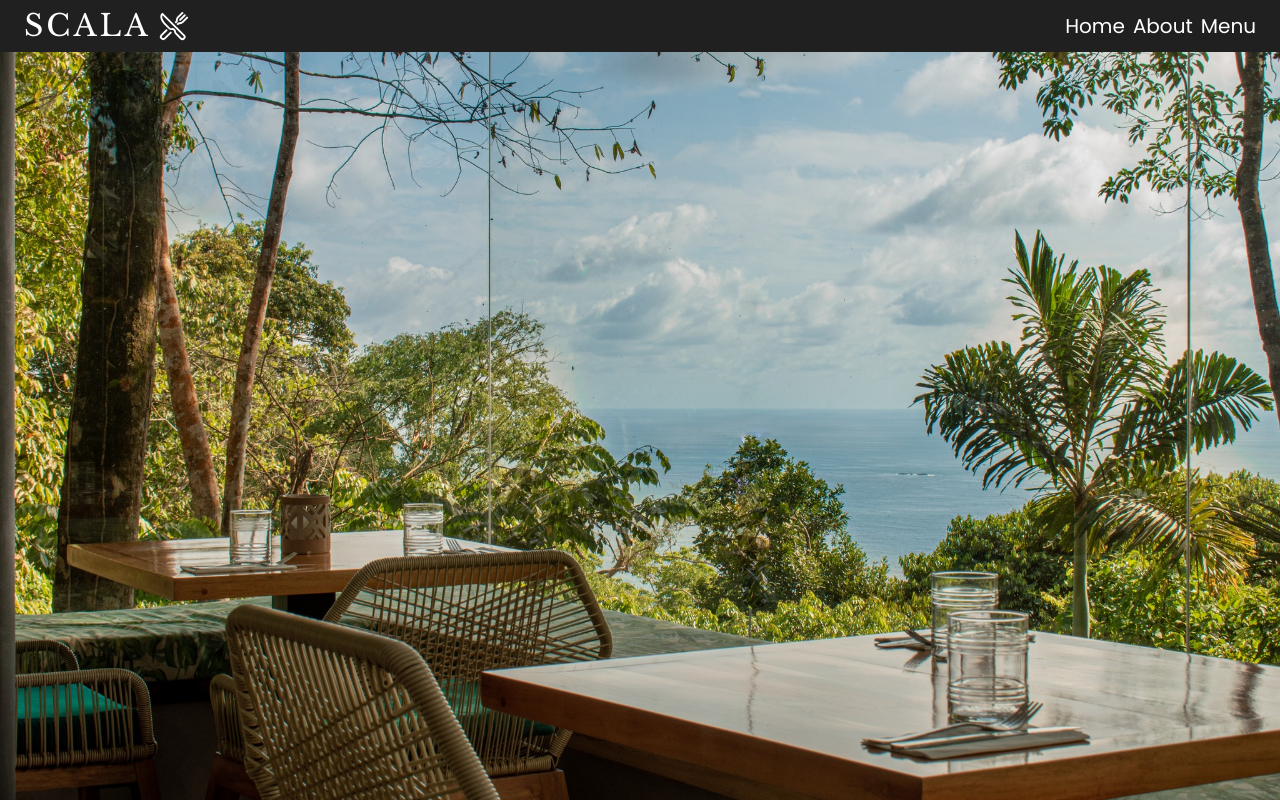
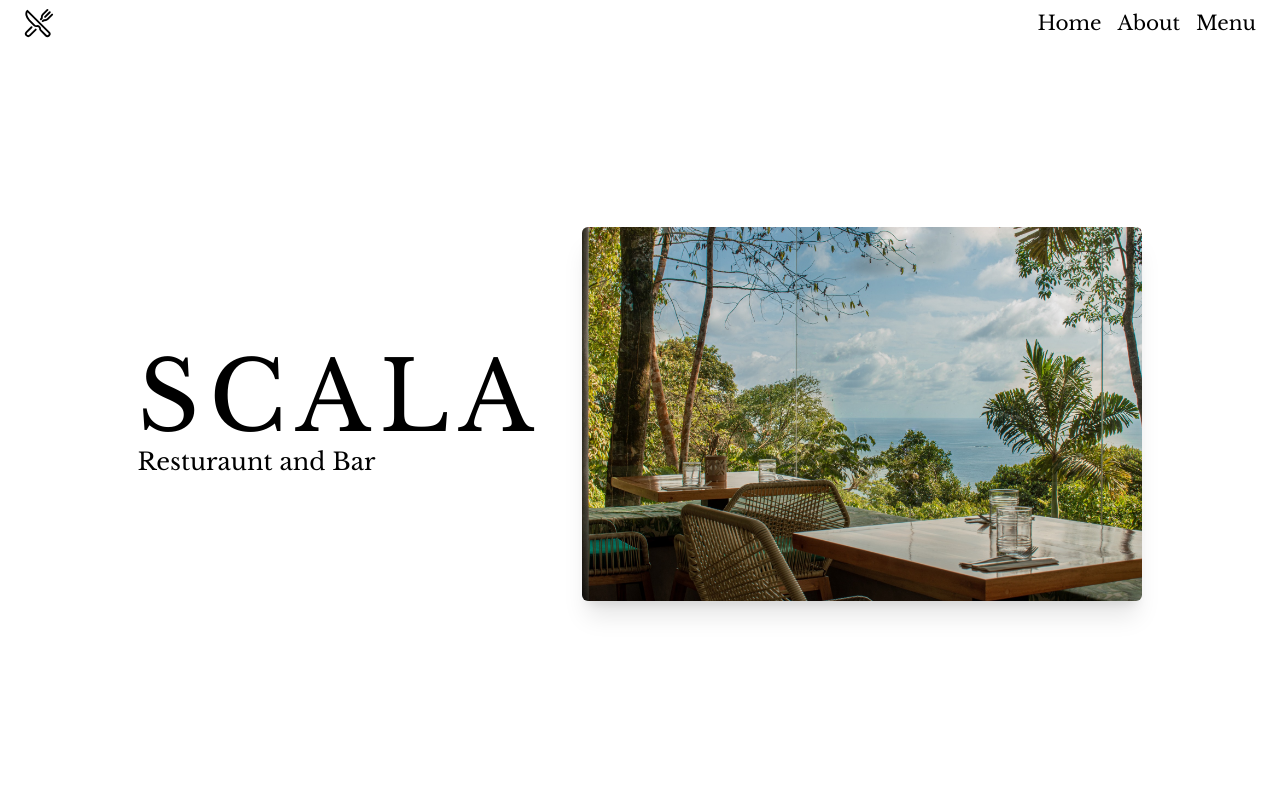
Before and after one commit to supersakana/scala_dominical, a website built with webpack: page dist/index.html in a window 1280 px wide. Built offline with nearby package versions, Linux system fonts and the light colour scheme.

Commit message:
updated basic layout for page

```diff
--- a/dist/index.html
+++ b/dist/index.html
@@ -9,21 +9,26 @@
     <script nomodule src="https://unpkg.com/ionicons@5.5.2/dist/ionicons/ionicons.js"></script>
     <title>Scala - Dominical</title>
   </head>
-  <body class="bg-[url('../src/img/three.jpg')] bg-no-repeat bg-cover bg-center w-screen h-screen">
-    <nav class="flex justify-between px-6 py-2 text-white bg-[#202020]">
-      <span class="flex items-center justify-center gap-x-2">
-        <h3 class="text-3xl font-logo tracking-widest">SCALA</h3>
-        <ion-icon class="text-3xl" name="restaurant-outline"></ion-icon>
-      </span>
+  <body class="">
+    <nav class="flex justify-between px-6 py-2">
+      <ion-icon class="text-3xl" name="restaurant-outline"></ion-icon>
 
-      <ul class="flex items-center justify-center gap-x-2 text-xl font-poppins">
-        <li><a href="#">Home</a></li>
-        <li><a href="#">About</a></li>
-        <li><a href="#">Menu</a></li>
+      <ul class="flex items-center justify-center gap-x-4 text-xl font-logo">
+        <li><a href="#" class="hover:text-[#d8a126] duration-500">Home</a></li>
+        <li><a href="#" class="hover:text-[#d8a126] duration-500">About</a></li>
+        <li><a href="#" class="hover:text-[#d8a126] duration-500">Menu</a></li>
       </ul>
     </nav>
 
-    <div id="content"></div>
+    <div id="content">
+      <div class="flex flex-col lg:flex-row items-center justify-center h-[92vh] gap-x-10 gap-y-6 mx-4">
+        <div class="text-center lg:text-left">
+          <h1 class="text-7xl lg:text-8xl font-logo tracking-widest">SCALA</h1>
+          <p class="text-2xl font-logo">Resturaunt and Bar</p>
+        </div>
+        <img src="../src/img/three.jpg" alt="view" class="w-[30rem] lg:w-[35rem] rounded-md shadow-xl">
+      </div>
+    </div>
     <script src="main.js"></script>
   </body>
 </html>
```
Also changed, not shown: dist/output.css.
